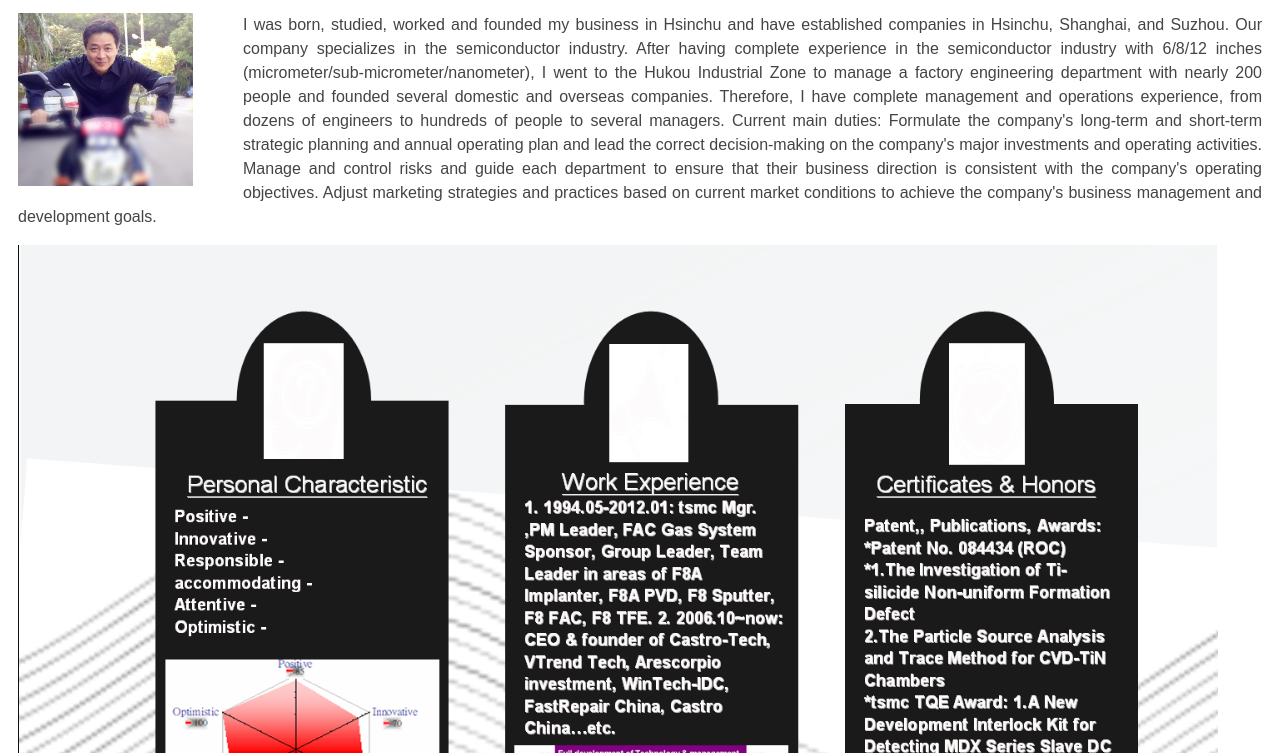
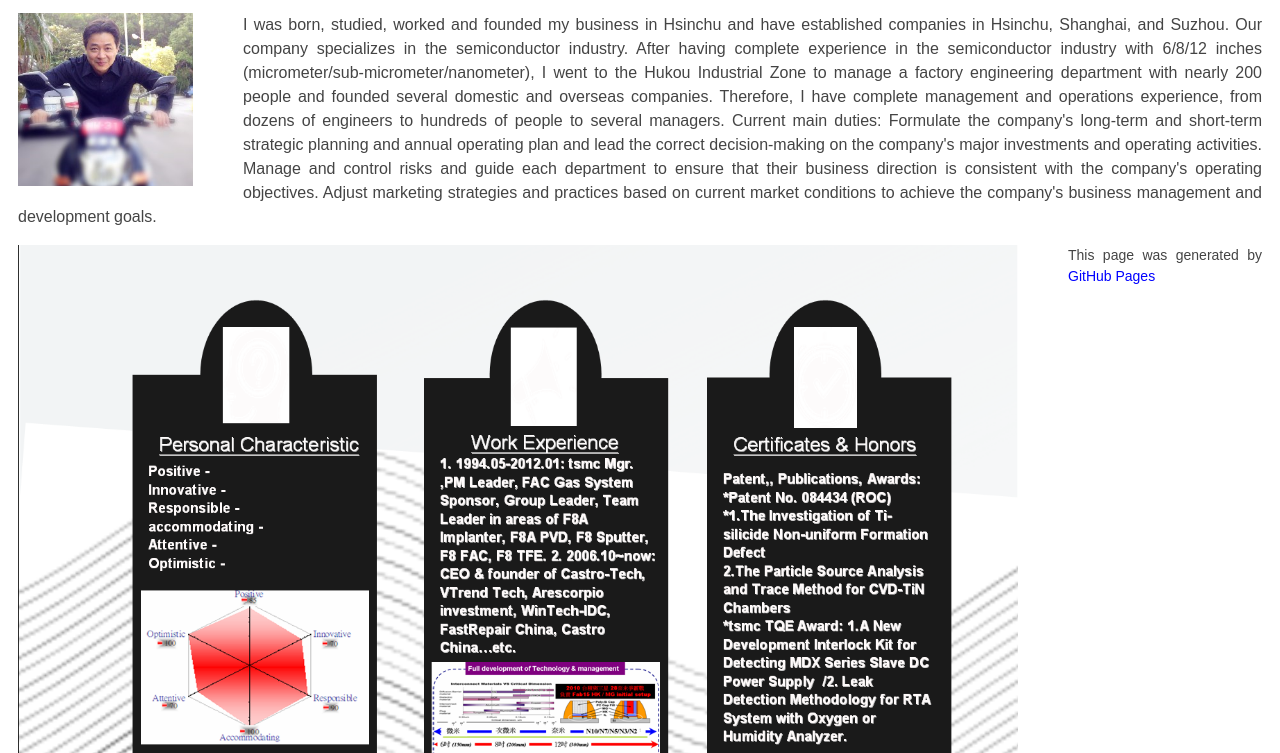
Before and after one commit to Jiang-Wen-Hwang/Jiang-Wen-Hwang.github.io, a plain HTML site: page index.html in a window 1280 px wide. Shown: the part 47-800 px from the top of the page. Drawn offline with Linux system fonts and the light colour scheme.

Commit message:
Update index.html

```diff
--- a/index.html
+++ b/index.html
@@ -60,7 +60,7 @@
     development goals.
   </p>
  <img src="image/contents.png" alt="My Photo"
-         style="float: left; margin-right: 50px; width: 1200px;">
+         style="float: left; margin-right: 50px; width: 1000px;">
 
 
   <!-- 另外一段示範可在inline style中再次調整文字顏色及大小 -->
```
